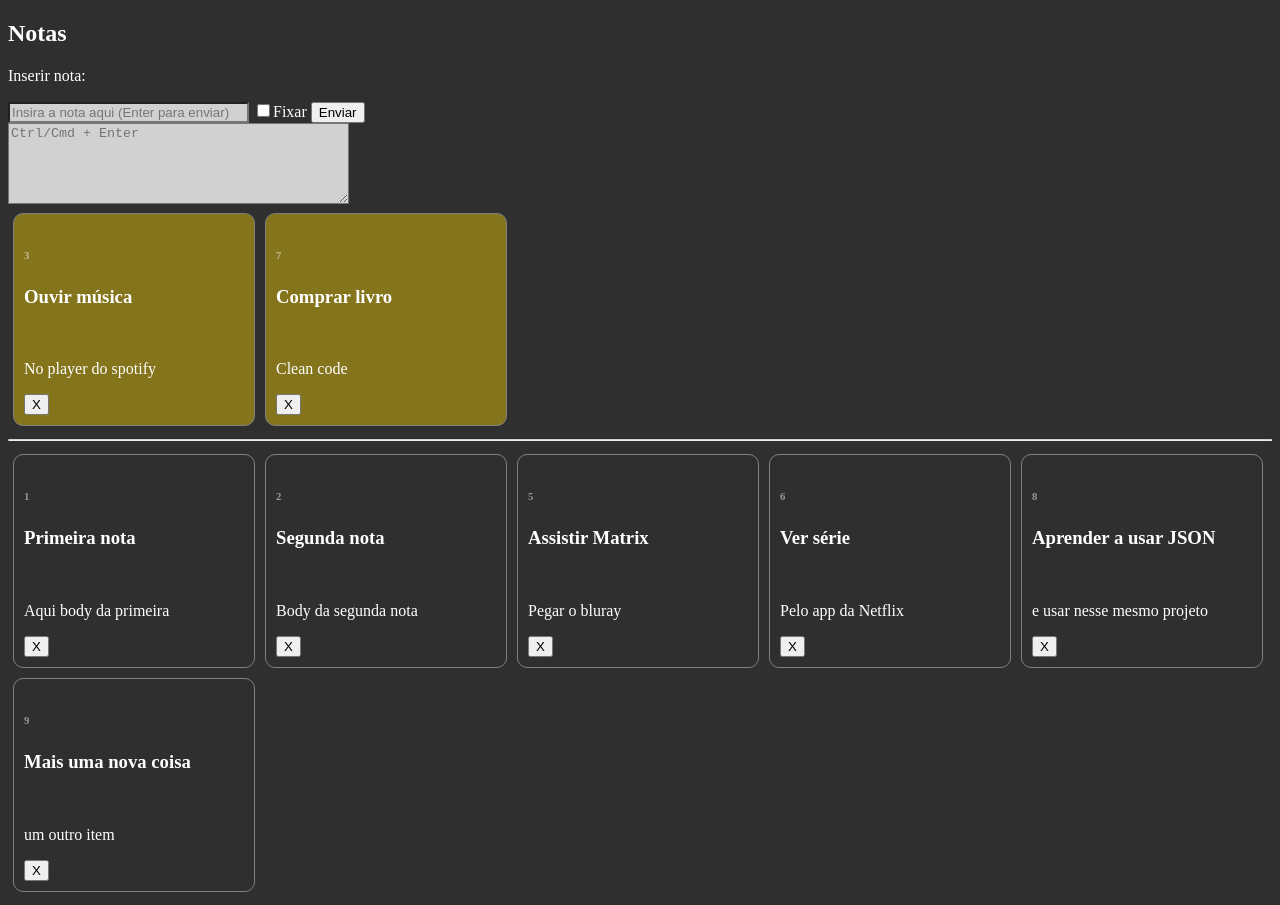
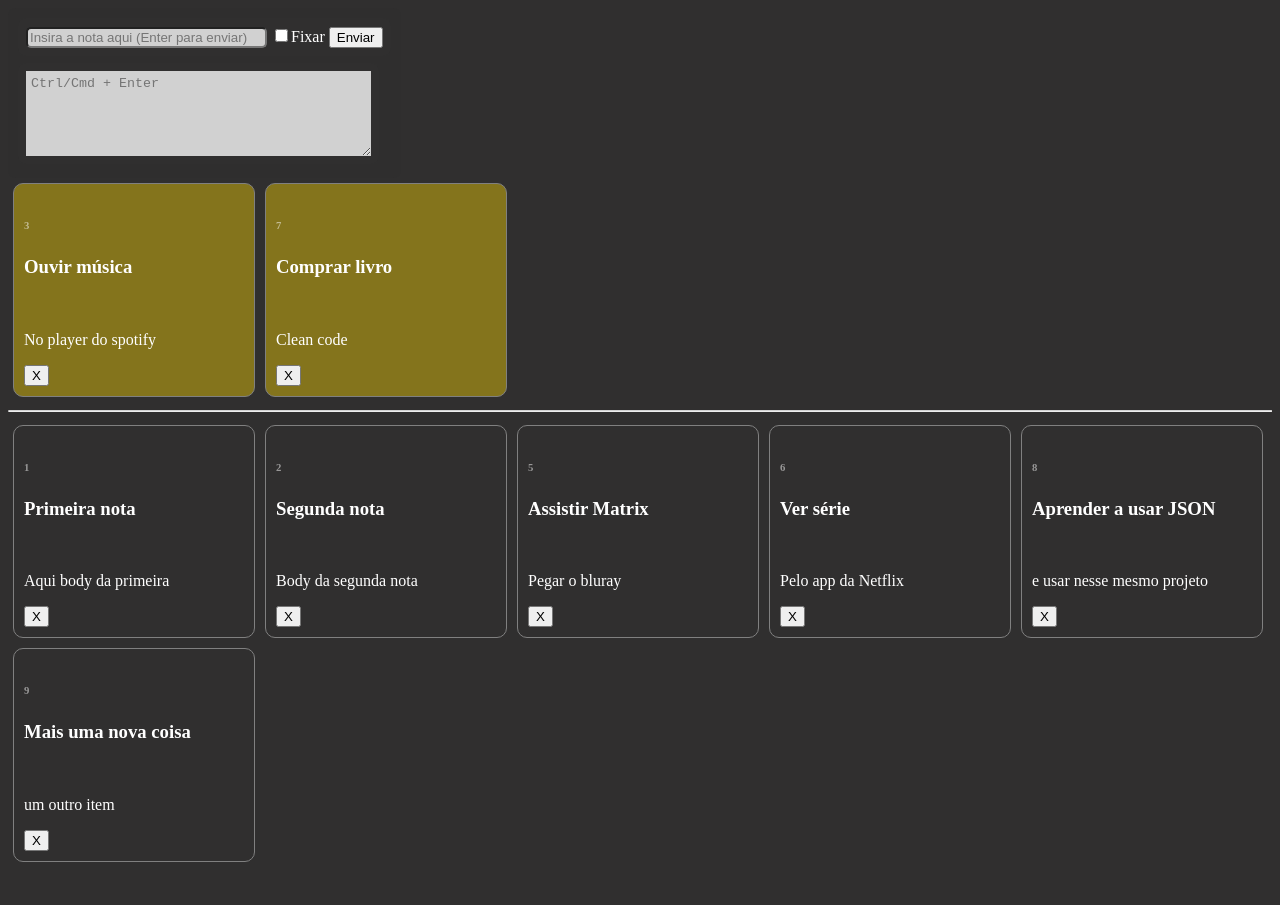
Before and after one commit to RezendeComZ/appNotas, a plain HTML site: page index.html in a window 1280 px wide. After the commit the page ends 875 px from the top, so only its background shows below. Drawn offline with Linux system fonts and the light colour scheme.

Commit message:
campo de texto com sticky e outras mudanças de CSS

```diff
--- a/index.html
+++ b/index.html
@@ -9,15 +9,18 @@
 </head>
 <body>
   <div class="container">
-    <h2>Notas</h2>
     <div class="inserir">
-      <p>Inserir nota:</p>
-      <input type="text" id='headField' size="27" placeholder="Insira a nota aqui (Enter para enviar)" onkeypress="deuEnter()">
-      <input type="checkbox" id='fixo' name="fixo" value="true"><label for="fixo">Fixar</label>
-      <button onclick="btEnviar()">Enviar</button>
-      <br/>
-      <textarea type="text" id="bodyField" cols="40" rows="5" placeholder="Ctrl/Cmd + Enter" onkeydown="deuCtrlEnter()"></textarea> <!-- A alternativa a cols e rows é: style="width:250px;height:150px;" -->
+      <div class="quickText">
+        <input type="text" id='headField' size="27" placeholder="Insira a nota aqui (Enter para enviar)" onkeypress="deuEnter()">
+        <input type="checkbox" id='fixo' name="fixo" value="true"><label for="fixo">Fixar</label>
+        <button onclick="btEnviar()">Enviar</button>
+        <br/>
+      </div>
+      <div class="textoLongo">
+        <textarea type="text" id="bodyField" cols="40" rows="5" placeholder="Ctrl/Cmd + Enter" onkeydown="deuCtrlEnter()"></textarea> <!-- A alternativa a cols e rows é: style="width:250px;height:150px;" -->
+      </div>
     </div>
+
     <div class="notas">
       <div class='fixo'></div>
       <div><hr class="rounded"> <!-- Bizarro essa div, ver o que tem de errado -->
--- a/index.js
+++ b/index.js
@@ -1,3 +1,4 @@
+// Trocar 'alert()' por mensagem com display:none
 // Adicionar via link usando parametros do express /:nota/:body?/:fixo? // query params
 // Rodar no Node e o Banco de dados ficar em um JSON que o Node acessa via FTP no servidor. Seria possível ser https://ga.brielrezen.de:3000/appNotas ? E o JSON ser acessível pelo Node via FTP
 // Modularizar (dividir em js)
--- a/style.css
+++ b/style.css
@@ -4,8 +4,33 @@ body {
 }
 
 input[type="text"], textarea {
+  background-color : #d1d1d1;
+}
+.inserir {
+  position: sticky;
+  top:0;
+  display: inline-block;
+  width:auto;
+  padding: 10px;
+  background-color:rgb(48, 47, 47,0.3);
+  border-radius: 8px;
+}
+.quickText {
+  background-color:rgb(48, 47, 47);
+  border: 8px  rgb(48, 47, 47) solid;
+  border-radius: 8px;
+  height: auto;
+}
 
-  background-color : #d1d1d1;
+textarea {
+  border-radius: 8px;
+  padding: 5px;
+  margin-top: 7px;
+  border: 8px  rgb(48, 47, 47) solid;
+
+}
+input {
+  border-radius: 5px;
 
 }
 hr.rounded {
```
